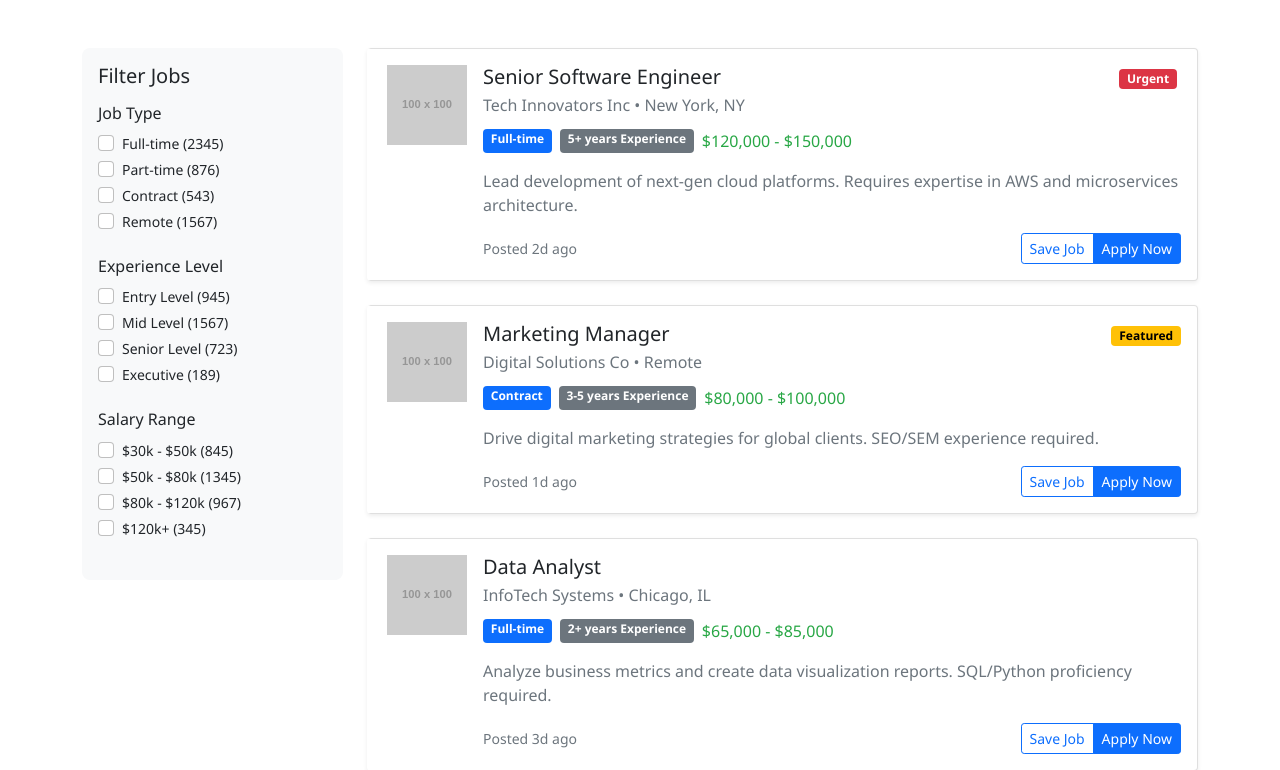
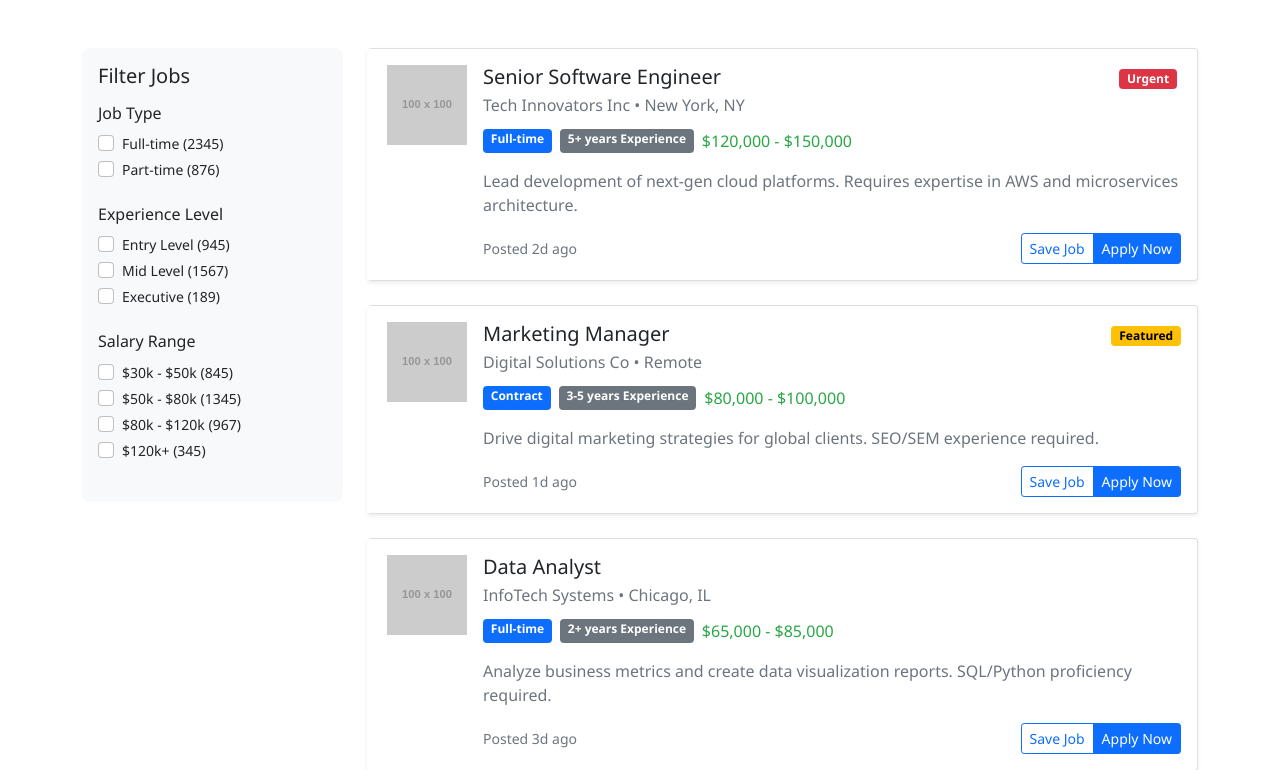
Before and after one commit to Khushbumandal2060/Jobnepal, a PHP site: page /jobs in a window 1280 px wide. Shown: the part 96-866 px from the top of the page. Run offline with PHP 8.4, Linux system fonts and the light colour scheme; grey boxes labelled with a size stand in for pictures from a placeholder-image service; some libraries are stand-ins or nearby versions.

Commit message:
Updated jobs filter

```diff
--- a/jobs/index.php
+++ b/jobs/index.php
@@ -57,8 +57,7 @@
                         $jobTypes = [
                             'Full-time' => 2345,
                             'Part-time' => 876,
-                            'Contract' => 543,
-                            'Remote' => 1567
+
                         ];
 
                         foreach ($jobTypes as $type => $count) {
@@ -76,7 +75,6 @@
                         $experienceLevels = [
                             'Entry Level' => 945,
                             'Mid Level' => 1567,
-                            'Senior Level' => 723,
                             'Executive' => 189
                         ];
 
```
